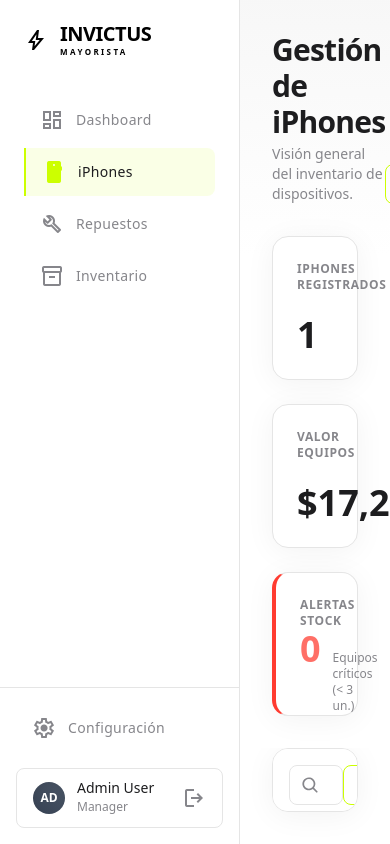
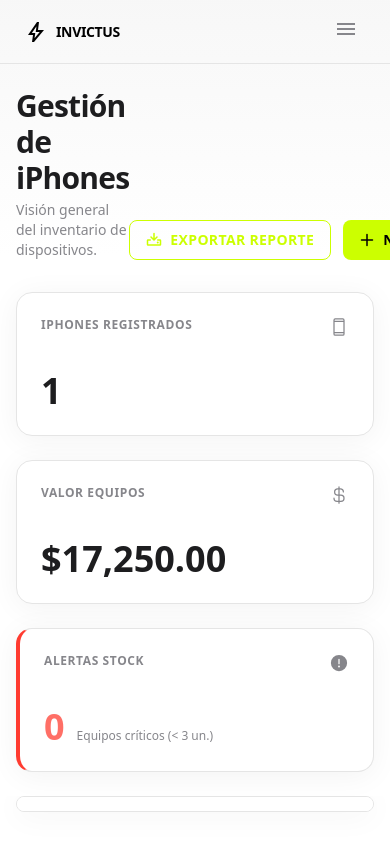
Before and after one commit to raor00/invictus-catalogo, a Next.js app: page /dashboard/iphones in a window 390 px wide. Built offline with nearby package versions, Linux system fonts and the light colour scheme.

Commit message:
feat: implement mobile responsiveness and fix modal category selector

```diff
--- a/src/app/(admin)/dashboard/inventory/page.tsx
+++ b/src/app/(admin)/dashboard/inventory/page.tsx
@@ -21,7 +21,7 @@ export default function InventoryDashboardPage() {
     return (
         <div className="flex-1 flex flex-col h-full z-10 w-full">
             {/* Top Header */}
-            <div className="px-8 py-8 z-10 flex flex-col gap-8 flex-shrink-0">
+            <div className="px-4 sm:px-8 py-6 sm:py-8 z-10 flex flex-col gap-8 flex-shrink-0">
                 <div className="flex justify-between items-end">
                     <div>
                         <h2 className="text-foreground font-heading font-bold text-3xl tracking-tight">Inventario Global</h2>
@@ -41,7 +41,7 @@ export default function InventoryDashboardPage() {
             </div>
 
             {/* Table Container */}
-            <div className="flex-1 px-8 pb-8 overflow-hidden flex flex-col z-10 w-full max-w-[1400px] mx-auto">
+            <div className="flex-1 px-4 sm:px-8 pb-8 overflow-hidden flex flex-col z-10 w-full max-w-[1400px] mx-auto">
                 <div className="bg-surface border border-surface-highlight rounded-2xl flex flex-col h-full overflow-hidden shadow-glass">
 
                     {/* Table Toolbar */}
@@ -128,8 +128,8 @@ export default function InventoryDashboardPage() {
                                             </div>
                                             <div className="col-span-1 flex justify-center">
                                                 <div className={`px-3 py-1 rounded font-mono text-xs tracking-wide font-bold ${product.stock === 0 ? 'bg-critical/10 border border-critical/30 text-critical' :
-                                                        product.stock < 3 ? 'bg-orange-500/10 border border-orange-500/30 text-orange-500' :
-                                                            'bg-surface-highlight/50 border border-surface-highlight text-foreground'
+                                                    product.stock < 3 ? 'bg-orange-500/10 border border-orange-500/30 text-orange-500' :
+                                                        'bg-surface-highlight/50 border border-surface-highlight text-foreground'
                                                     }`}>
                                                     {product.stock}
                                                 </div>
--- a/src/app/(admin)/dashboard/iphones/page.tsx
+++ b/src/app/(admin)/dashboard/iphones/page.tsx
@@ -26,7 +26,7 @@ export default function IPhonesDashboardPage() {
     return (
         <div className="flex-1 flex flex-col h-full z-10 w-full">
             {/* Top Header & Stats */}
-            <div className="px-8 py-8 z-10 flex flex-col gap-8 flex-shrink-0">
+            <div className="px-4 sm:px-8 py-6 sm:py-8 z-10 flex flex-col gap-8 flex-shrink-0">
                 <div className="flex justify-between items-end">
                     <div>
                         <h2 className="text-foreground font-heading font-bold text-3xl tracking-tight">Gestión de iPhones</h2>
@@ -37,7 +37,7 @@ export default function IPhonesDashboardPage() {
                             <Download size={16} weight="bold" />
                             Exportar Reporte
                         </Button>
-                        <Button className="gap-2" onClick={() => window.dispatchEvent(new CustomEvent('open-product-modal'))}>
+                        <Button className="gap-2" onClick={() => window.dispatchEvent(new CustomEvent('open-product-modal', { detail: { defaultCategory: 'Smartphones' } }))}>
                             <Plus size={16} weight="bold" />
                             Nuevo iPhone
                         </Button>
@@ -45,7 +45,7 @@ export default function IPhonesDashboardPage() {
                 </div>
 
                 {/* Metrics Grid */}
-                <div className="grid grid-cols-1 md:grid-cols-3 gap-6">
+                <div className="grid grid-cols-1 sm:grid-cols-2 lg:grid-cols-3 gap-6">
                     {/* Stat Card 1 */}
                     <div className="bg-surface border border-surface-highlight p-6 rounded-2xl flex flex-col justify-between h-36 hover:border-text-muted transition-colors shadow-glass group">
                         <div className="flex justify-between items-start">
@@ -83,7 +83,7 @@ export default function IPhonesDashboardPage() {
             </div>
 
             {/* Table Container */}
-            <div className="flex-1 px-8 pb-8 overflow-hidden flex flex-col z-10 w-full max-w-[1400px] mx-auto">
+            <div className="flex-1 px-4 sm:px-8 pb-8 overflow-hidden flex flex-col z-10 w-full max-w-[1400px] mx-auto">
                 <div className="bg-surface border border-surface-highlight rounded-2xl flex flex-col h-full overflow-hidden shadow-glass">
 
                     {/* Table Toolbar */}
@@ -139,8 +139,8 @@ export default function IPhonesDashboardPage() {
                                             </div>
                                             <div className="col-span-2 flex justify-center">
                                                 <div className={`px-4 py-1.5 rounded font-mono text-sm tracking-wide font-bold ${product.stock === 0 ? 'bg-critical/10 border border-critical/30 text-critical' :
-                                                        product.stock < 3 ? 'bg-orange-500/10 border border-orange-500/30 text-orange-500' :
-                                                            'bg-surface-highlight/50 border border-surface-highlight text-foreground'
+                                                    product.stock < 3 ? 'bg-orange-500/10 border border-orange-500/30 text-orange-500' :
+                                                        'bg-surface-highlight/50 border border-surface-highlight text-foreground'
                                                     }`}>
                                                     {product.stock} Un.
                                                 </div>
--- a/src/app/(admin)/layout.tsx
+++ b/src/app/(admin)/layout.tsx
@@ -1,14 +1,40 @@
+"use client"
+
+import { useState } from "react"
 import { AdminSidebar } from "@/components/layout/AdminSidebar"
 import { ProductModal } from "@/components/modals/ProductModal"
 
 export default function AdminLayout({ children }: { children: React.ReactNode }) {
+    const [isSidebarOpen, setIsSidebarOpen] = useState(false)
+
     return (
         <div className="flex h-[100dvh] w-full overflow-hidden bg-surface">
-            <AdminSidebar />
-            <main className="flex-1 flex flex-col h-full overflow-hidden bg-background relative">
+            <AdminSidebar
+                isOpen={isSidebarOpen}
+                onClose={() => setIsSidebarOpen(false)}
+            />
+
+            <main className="flex-1 flex flex-col h-full overflow-hidden bg-background relative w-full">
+                {/* Mobile Header */}
+                <header className="lg:hidden h-16 flex items-center justify-between px-6 bg-background border-b border-surface-highlight z-50 flex-shrink-0">
+                    <div className="flex gap-2 items-center">
+                        <span className="material-symbols-outlined text-black text-2xl">bolt</span>
+                        <span className="font-heading font-bold text-sm tracking-tight text-black">INVICTUS</span>
+                    </div>
+                    <button
+                        onClick={() => setIsSidebarOpen(true)}
+                        className="p-2 text-text-muted hover:text-foreground"
+                    >
+                        <span className="material-symbols-outlined">menu</span>
+                    </button>
+                </header>
+
                 {/* Header Background Pattern */}
                 <div className="absolute top-0 left-0 w-full h-64 bg-gradient-to-b from-surface-highlight/30 to-transparent pointer-events-none z-0"></div>
-                {children}
+
+                <div className="flex-1 flex flex-col overflow-hidden relative z-10 w-full">
+                    {children}
+                </div>
             </main>
             <ProductModal />
         </div>
--- a/src/components/layout/AdminSidebar.tsx
+++ b/src/components/layout/AdminSidebar.tsx
@@ -13,7 +13,12 @@ const navLinks = [
     { name: "Inventario", href: "/dashboard/inventory", icon: "inventory_2" },
 ]
 
-export function AdminSidebar() {
+interface AdminSidebarProps {
+    isOpen?: boolean;
+    onClose?: () => void;
+}
+
+export function AdminSidebar({ isOpen, onClose }: AdminSidebarProps) {
     const pathname = usePathname()
     const router = useRouter()
     const { logout } = useStore()
@@ -24,9 +29,22 @@ export function AdminSidebar() {
     }
 
     return (
-        <aside className="w-[240px] flex-shrink-0 flex flex-col justify-between bg-background border-r border-surface-highlight h-full">
+        <>
+            {/* Mobile Overlay */}
+            {isOpen && (
+                <div
+                    className="fixed inset-0 bg-background/60 backdrop-blur-sm z-[60] lg:hidden"
+                    onClick={onClose}
+                />
+            )}
+
+            <aside className={cn(
+                "fixed inset-y-0 left-0 z-[70] w-[280px] bg-background border-r border-surface-highlight flex flex-col justify-between transition-transform duration-300 lg:relative lg:translate-x-0",
+                isOpen ? "translate-x-0" : "-translate-x-full"
+            )}>
                 <div className="flex flex-col gap-6 p-6">
-                {/* Brand */}
+                    {/* Brand & Close Button */}
+                    <div className="flex justify-between items-center">
                         <div className="flex gap-3 items-center">
                             <span className="material-symbols-outlined text-black text-4xl">bolt</span>
                             <div className="flex flex-col">
@@ -34,11 +52,20 @@ export function AdminSidebar() {
                                 <span className="font-mono text-black text-[8px] tracking-[0.3em] leading-none mt-1 font-bold">MAYORISTA</span>
                             </div>
                         </div>
+                        <button
+                            onClick={onClose}
+                            className="lg:hidden text-text-muted hover:text-foreground"
+                        >
+                            <span className="material-symbols-outlined">close</span>
+                        </button>
+                    </div>
 
                     {/* Navigation */}
                     <nav className="flex flex-col gap-1 mt-4">
                         {navLinks.map((link) => {
-                        const isActive = pathname === link.href
+                            const isActive = link.href === "/dashboard"
+                                ? pathname === "/dashboard"
+                                : pathname.startsWith(link.href)
                             return (
                                 <Link
                                     key={link.name}
@@ -101,5 +128,6 @@ export function AdminSidebar() {
                     </div>
                 </div>
             </aside>
+        </>
     )
 }
```
Also changed, not shown: src/app/(admin)/dashboard/page.tsx (+5 -5 lines), src/app/(admin)/dashboard/parts/page.tsx (+6 -6 lines), src/components/modals/ProductModal.tsx (+14 -7 lines). Lines whose indentation alone changed are shown as unchanged.
